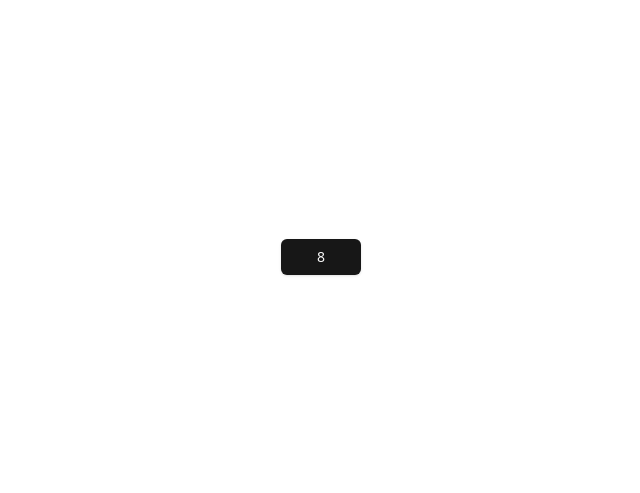
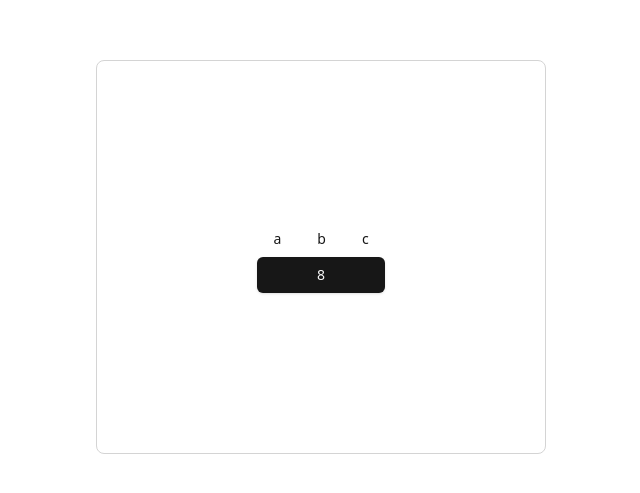
Before and after one commit to ta09472/x-up, a React (Vite) app: page / in a window 1280 px wide. Shown: the part 143-636 px from the top of the page, without its empty margins (319-959 px from the left). Built offline with nearby package versions, Linux system fonts and the light colour scheme.

Commit message:
Feature/xup 2 (#3)

```diff
--- a/package.json
+++ b/package.json
@@ -10,6 +10,7 @@
     "preview": "vite preview"
   },
   "dependencies": {
+    "@radix-ui/react-navigation-menu": "^1.2.3",
     "@radix-ui/react-slot": "^1.1.1",
     "class-variance-authority": "^0.7.1",
     "clsx": "^2.1.1",
--- a/src/App.tsx
+++ b/src/App.tsx
@@ -2,6 +2,8 @@
 import Layout from "@/components/layout";
 import APage from "./pages/a-page";
 import { CountContextProvider } from "./context/count-context";
+import BPage from "./pages/b-page";
+import CPage from "./pages/c-page";
 
 function App() {
   return (
@@ -9,6 +11,8 @@
       <Routes>
         <Route element={<Layout />}>
           <Route index element={<APage />} />
+          <Route path="/b" element={<BPage />} />
+          <Route path="/c" element={<CPage />} />
         </Route>
       </Routes>
     </CountContextProvider>
--- a/src/components/layout.tsx
+++ b/src/components/layout.tsx
@@ -1,9 +1,47 @@
+import {
+  NavigationMenu,
+  NavigationMenuItem,
+  NavigationMenuList,
+} from "@/components/ui/navigation-menu";
+
+import { useNavigate } from "react-router";
 import { Outlet } from "react-router";
+import { Button } from "./ui/button";
 
 export default function Layout() {
+  const items = [
+    {
+      label: "a",
+      path: "/",
+    },
+    {
+      label: "b",
+      path: "b",
+    },
+    {
+      label: "c",
+      path: "c",
+    },
+  ];
+  const navigate = useNavigate();
+
   return (
     <div className=" w-full h-svh flex flex-col items-center justify-center">
-      <Outlet />
+      <div className=" border rounded-lg border-neutral-300 p-40">
+        <NavigationMenu>
+          <NavigationMenuList>
+            {items.map(({ label, path }) => (
+              <NavigationMenuItem key={label}>
+                <Button onClick={() => navigate(path)} variant="link">
+                  {label}
+                </Button>
+              </NavigationMenuItem>
+            ))}
+          </NavigationMenuList>
+        </NavigationMenu>
+
+        <Outlet />
+      </div>
     </div>
   );
 }
--- /dev/null
+++ b/src/components/ui/navigation-menu.tsx
@@ -0,0 +1,128 @@
+import * as React from "react"
+import * as NavigationMenuPrimitive from "@radix-ui/react-navigation-menu"
+import { cva } from "class-variance-authority"
+import { ChevronDown } from "lucide-react"
+
+import { cn } from "@/lib/utils"
+
+const NavigationMenu = React.forwardRef<
+  React.ElementRef<typeof NavigationMenuPrimitive.Root>,
+  React.ComponentPropsWithoutRef<typeof NavigationMenuPrimitive.Root>
+>(({ className, children, ...props }, ref) => (
+  <NavigationMenuPrimitive.Root
+    ref={ref}
+    className={cn(
+      "relative z-10 flex max-w-max flex-1 items-center justify-center",
+      className
+    )}
+    {...props}
+  >
+    {children}
+    <NavigationMenuViewport />
+  </NavigationMenuPrimitive.Root>
+))
+NavigationMenu.displayName = NavigationMenuPrimitive.Root.displayName
+
+const NavigationMenuList = React.forwardRef<
+  React.ElementRef<typeof NavigationMenuPrimitive.List>,
+  React.ComponentPropsWithoutRef<typeof NavigationMenuPrimitive.List>
+>(({ className, ...props }, ref) => (
+  <NavigationMenuPrimitive.List
+    ref={ref}
+    className={cn(
+      "group flex flex-1 list-none items-center justify-center space-x-1",
+      className
+    )}
+    {...props}
+  />
+))
+NavigationMenuList.displayName = NavigationMenuPrimitive.List.displayName
+
+const NavigationMenuItem = NavigationMenuPrimitive.Item
+
+const navigationMenuTriggerStyle = cva(
+  "group inline-flex h-9 w-max items-center justify-center rounded-md bg-background px-4 py-2 text-sm font-medium transition-colors hover:bg-accent hover:text-accent-foreground focus:bg-accent focus:text-accent-foreground focus:outline-none disabled:pointer-events-none disabled:opacity-50 data-[active]:bg-accent/50 data-[state=open]:bg-accent/50"
+)
+
+const NavigationMenuTrigger = React.forwardRef<
+  React.ElementRef<typeof NavigationMenuPrimitive.Trigger>,
+  React.ComponentPropsWithoutRef<typeof NavigationMenuPrimitive.Trigger>
+>(({ className, children, ...props }, ref) => (
+  <NavigationMenuPrimitive.Trigger
+    ref={ref}
+    className={cn(navigationMenuTriggerStyle(), "group", className)}
+    {...props}
+  >
+    {children}{" "}
+    <ChevronDown
+      className="relative top-[1px] ml-1 h-3 w-3 transition duration-300 group-data-[state=open]:rotate-180"
+      aria-hidden="true"
+    />
+  </NavigationMenuPrimitive.Trigger>
+))
+NavigationMenuTrigger.displayName = NavigationMenuPrimitive.Trigger.displayName
+
+const NavigationMenuContent = React.forwardRef<
+  React.ElementRef<typeof NavigationMenuPrimitive.Content>,
+  React.ComponentPropsWithoutRef<typeof NavigationMenuPrimitive.Content>
+>(({ className, ...props }, ref) => (
+  <NavigationMenuPrimitive.Content
+    ref={ref}
+    className={cn(
+      "left-0 top-0 w-full data-[motion^=from-]:animate-in data-[motion^=to-]:animate-out data-[motion^=from-]:fade-in data-[motion^=to-]:fade-out data-[motion=from-end]:slide-in-from-right-52 data-[motion=from-start]:slide-in-from-left-52 data-[motion=to-end]:slide-out-to-right-52 data-[motion=to-start]:slide-out-to-left-52 md:absolute md:w-auto ",
+      className
+    )}
+    {...props}
+  />
+))
+NavigationMenuContent.displayName = NavigationMenuPrimitive.Content.displayName
+
+const NavigationMenuLink = NavigationMenuPrimitive.Link
+
+const NavigationMenuViewport = React.forwardRef<
+  React.ElementRef<typeof NavigationMenuPrimitive.Viewport>,
+  React.ComponentPropsWithoutRef<typeof NavigationMenuPrimitive.Viewport>
+>(({ className, ...props }, ref) => (
+  <div className={cn("absolute left-0 top-full flex justify-center")}>
+    <NavigationMenuPrimitive.Viewport
+      className={cn(
+        "origin-top-center relative mt-1.5 h-[var(--radix-navigation-menu-viewport-height)] w-full overflow-hidden rounded-md border bg-popover text-popover-foreground shadow data-[state=open]:animate-in data-[state=closed]:animate-out data-[state=closed]:zoom-out-95 data-[state=open]:zoom-in-90 md:w-[var(--radix-navigation-menu-viewport-width)]",
+        className
+      )}
+      ref={ref}
+      {...props}
+    />
+  </div>
+))
+NavigationMenuViewport.displayName =
+  NavigationMenuPrimitive.Viewport.displayName
+
+const NavigationMenuIndicator = React.forwardRef<
+  React.ElementRef<typeof NavigationMenuPrimitive.Indicator>,
+  React.ComponentPropsWithoutRef<typeof NavigationMenuPrimitive.Indicator>
+>(({ className, ...props }, ref) => (
+  <NavigationMenuPrimitive.Indicator
+    ref={ref}
+    className={cn(
+      "top-full z-[1] flex h-1.5 items-end justify-center overflow-hidden data-[state=visible]:animate-in data-[state=hidden]:animate-out data-[state=hidden]:fade-out data-[state=visible]:fade-in",
+      className
+    )}
+    {...props}
+  >
+    <div className="relative top-[60%] h-2 w-2 rotate-45 rounded-tl-sm bg-border shadow-md" />
+  </NavigationMenuPrimitive.Indicator>
+))
+NavigationMenuIndicator.displayName =
+  NavigationMenuPrimitive.Indicator.displayName
+
+export {
+  navigationMenuTriggerStyle,
+  NavigationMenu,
+  NavigationMenuList,
+  NavigationMenuItem,
+  NavigationMenuContent,
+  NavigationMenuTrigger,
+  NavigationMenuLink,
+  NavigationMenuIndicator,
+  NavigationMenuViewport,
+}
--- a/src/pages/a-page.tsx
+++ b/src/pages/a-page.tsx
@@ -35,7 +35,7 @@
 
   return (
     <Button
-      className="w-20"
+      className="w-full"
       ref={buttonRef}
       onClick={() => setCount(count + 1)}
     >
--- /dev/null
+++ b/src/pages/b-page.tsx
@@ -0,0 +1,8 @@
+import { Button } from "@/components/ui/button";
+import { CountContext } from "@/context/count-context";
+import { useContext } from "react";
+
+export default function BPage() {
+  const { count } = useContext(CountContext);
+  return <Button className=" w-full">{count === 10 ? 1 : 0}</Button>;
+}
--- /dev/null
+++ b/src/pages/c-page.tsx
@@ -0,0 +1,9 @@
+import { Button } from "@/components/ui/button";
+import { CountContext } from "@/context/count-context";
+import { useContext } from "react";
+
+export default function CPage() {
+  const { count } = useContext(CountContext);
+
+  return <Button className=" w-full">{count === 10 ? 2 : 0}</Button>;
+}
```
Also changed, not shown: 1 other file (tests, documents, lock files or other folders).
